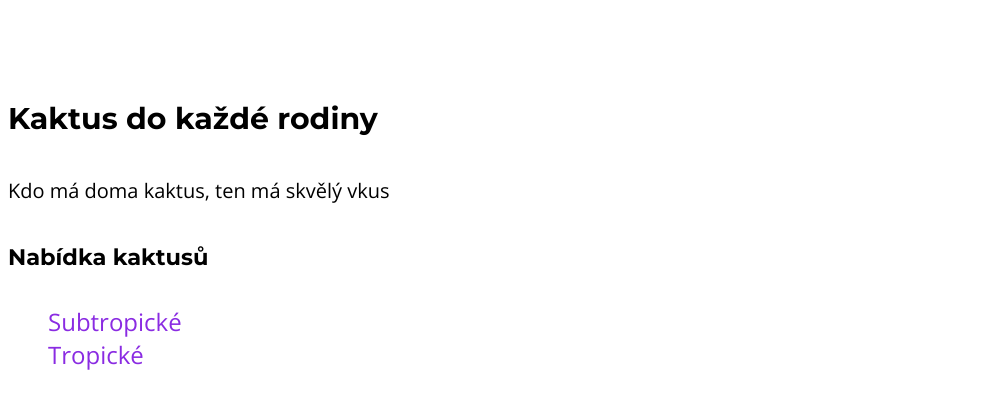
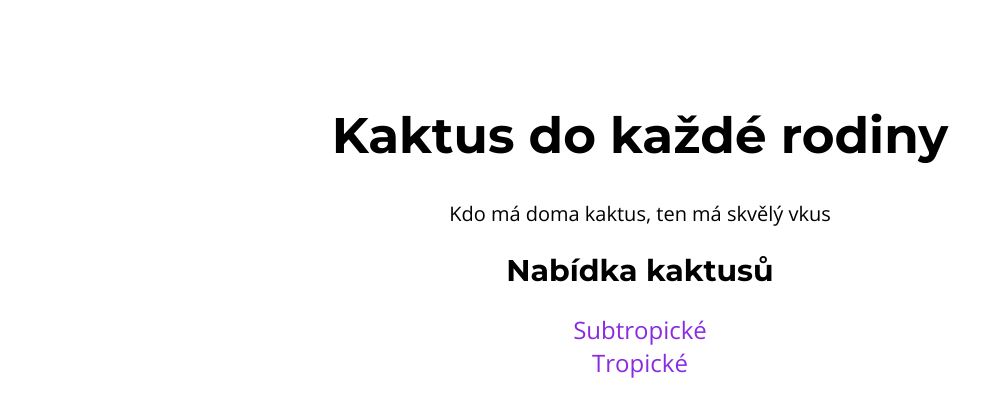
Before and after one commit to PajaCzechita/kaktusy, a plain HTML site: page index.html in a window 1280 px wide. Shown: the whole page, without its empty margins (0-1003 px from the left). Drawn offline with nearby package versions, Linux system fonts and the light colour scheme.

Commit message:
Velikosti nadpisů

```diff
--- a/index.html
+++ b/index.html
@@ -8,6 +8,7 @@
   </head>
   <body>
     <div class="banner">
+      <div class="center">
         <h1>Kaktus do každé rodiny</h1>
         <p>Kdo má doma kaktus, ten má skvělý vkus</p>
         <h2>Nabídka kaktusů</h2>
@@ -16,5 +17,6 @@
           <li>Tropické</li>
         </ul>
       </div>
+    </div>
   </body>
 </html>
--- a/style.css
+++ b/style.css
@@ -12,6 +12,7 @@ html {
 h1 {
   font-weight: 800;
   font-family: 'Montserrat', sans-serif;
+  font-size: 50px;
 }
 
 p{
@@ -19,6 +20,7 @@ p{
 }
 h2{
   font-family: 'Montserrat', sans-serif;
+  font-size: 30px;
 }
 
 .banner {
@@ -31,6 +33,13 @@ h2{
   background-position: center center;
 }
 
+.center{
+  margin: auto;
+  text-align: center;
+}
+ul{
+  padding: 0;
+}
 ul li {
   font-style: bold;
   font-size: x-large;
```
Lines whose indentation alone changed are shown as unchanged.
